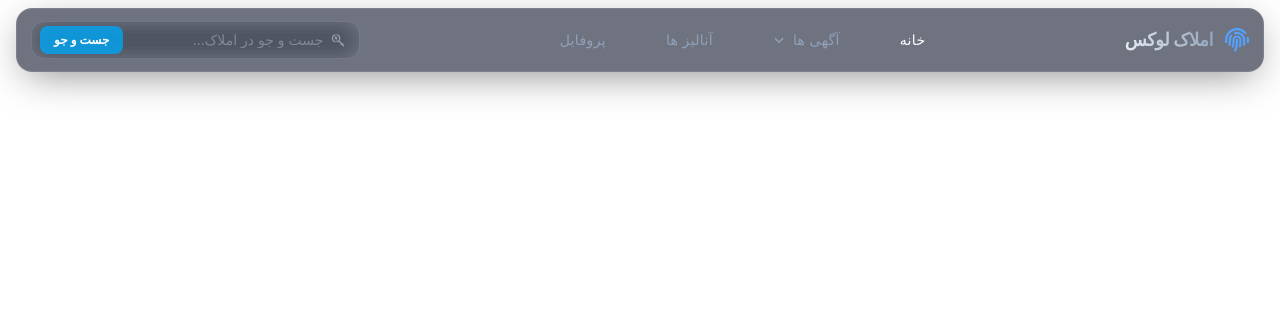
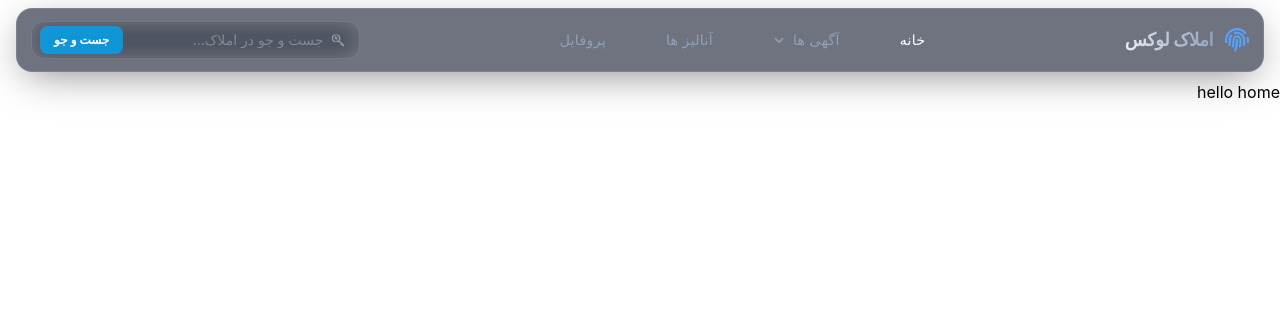
Before and after one commit to KamyarKazemi/estate_front, a React (Vite) app: page / in a window 1280 px wide. Shown: the top 332 px of the page. Built offline with nearby package versions, Linux system fonts and the light colour scheme.

Commit message:
screwing the styles

```diff
--- a/src/App.tsx
+++ b/src/App.tsx
@@ -1,12 +1,23 @@
 import { createBrowserRouter, RouterProvider } from "react-router-dom";
 import Root from "./layout/Root";
+import Home from "./components/layout/main/Home";
+import Profile from "./components/layout/Profile/Profile";
 
 function App() {
   const router = createBrowserRouter([
     {
       path: "/",
       element: <Root />,
-      children: [],
+      children: [
+        {
+          index: true,
+          element: <Home />,
+        },
+        {
+          element: <Profile />,
+          path: "/profile",
+        },
+      ],
     },
   ]);
   return <RouterProvider router={router} />;
--- a/src/components/layout/Profile/Profile.tsx
+++ b/src/components/layout/Profile/Profile.tsx
@@ -1,7 +1,11 @@
 function Profile() {
   return (
     <>
-      <h1>Profile</h1>
+      <div className="absolute top-1/2 left-1/2 -translate-x-1/2 -translate-y-1/2 bg-red-500">
+        <form>
+          <h2>profile</h2>
+        </form>
+      </div>
     </>
   );
 }
--- /dev/null
+++ b/src/components/layout/main/Home.tsx
@@ -0,0 +1,9 @@
+function Home() {
+  return (
+    <>
+      <main className="flex-1">hello home</main>
+    </>
+  );
+}
+
+export default Home;
--- a/src/layout/Root.tsx
+++ b/src/layout/Root.tsx
@@ -7,9 +7,9 @@ export default function Root() {
     <div dir="rtl" className="min-h-screen flex flex-col">
       <Header />
 
-      <main className="flex-1">
-        <Outlet />
-      </main>
+      {/* <main className="flex-1"> */}
+      <Outlet />
+      {/* </main> */}
 
       <Footer />
     </div>
```
